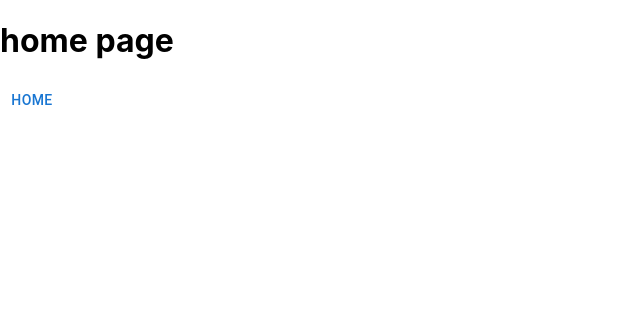
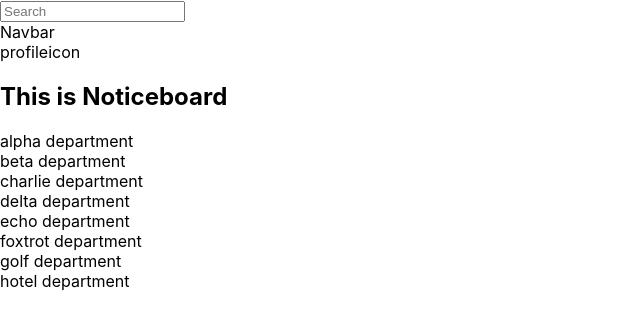
Before and after one commit to Poojajalagekar/capstone, a React (Create React App) app: page /home in a window 1280 px wide. Shown: the top 328 px of the page, without its empty margins (0-640 px from the left). Built offline with nearby package versions, Linux system fonts and the light colour scheme.

Commit message:
initaiated Folder Structure implementation for Adding Navbar and HomeScreen

```diff
--- a/src/Components/First.jsx
+++ b/src/Components/First.jsx
@@ -1,46 +1,54 @@
-import * as React from 'react';
-import AppBar from '@mui/material/AppBar';
-import { makeStyles } from '@mui/styles';
-import Toolbar from '@mui/material/Toolbar';
-import { NavLink } from 'react-router-dom';
-import { Stack } from '@mui/material';
-import { useNavigate } from 'react-router-dom';
-import { Button } from '@mui/material';
+import * as React from 'react'
+import AppBar from '@mui/material/AppBar'
+import { makeStyles } from '@mui/styles'
+import Toolbar from '@mui/material/Toolbar'
+import { NavLink } from 'react-router-dom'
+import { Stack } from '@mui/material'
+import { useNavigate } from 'react-router-dom'
+import { Button } from '@mui/material'
 import books from '../Components/Image/books.jpg'
-import { Link } from 'react-router-dom';
+import { Link } from 'react-router-dom'
 
 const useStyle = makeStyles({
   header: {
     background: 'linear-gradient(45deg, #000000 30%, #FF8E53 50%)',
-
   },
   tabs: {
     color: '#FFFFFF',
     marginRight: 20,
     textDecoration: 'none',
-        fontSize: 20
-    }
-
+    fontSize: 20,
+  },
 })
 
-const  FirstPage  = () => {
-
-    const classes = useStyle();
+const FirstPage = () => {
+  const classes = useStyle()
   return (
     <>
-        <AppBar position="static" className={classes.header}>
+      <AppBar position='static' className={classes.header}>
         <Toolbar>
-                <NavLink className={classes.tabs} to="/" exact>VIRTUAL LIBRARY</NavLink>
-                <NavLink className={classes.tabs} to="/login" exact>LOGIN</NavLink>
-                <NavLink className={classes.tabs} to="admin" exact>ADMIN</NavLink>
+          <NavLink className={classes.tabs} to='/' exact>
+            VIRTUAL LIBRARY
+          </NavLink>
+          <NavLink className={classes.tabs} to='/login' exact>
+            LOGIN
+          </NavLink>
+          <NavLink className={classes.tabs} to='admin' exact>
+            ADMIN
+          </NavLink>
         </Toolbar>
       </AppBar>
 
-        <img title="books" src={books} alt="hello" style={{width: 1535, height: 630 }}  />
+      <img
+        title='books'
+        src={books}
+        alt='hello'
+        style={{ width: 1535, height: 630 }}
+      />
 
-        <p align="center"> © Copyright 2020</p>
+      <p align='center'> © Copyright 2020</p>
     </>
   )
 }
 
-export default FirstPage;
+export default FirstPage
--- a/src/Components/Home.jsx
+++ b/src/Components/Home.jsx
@@ -1,15 +1,15 @@
-import Button from '@mui/material/Button';
-import { useNavigate } from 'react-router-dom';
-
+import Button from '@mui/material/Button'
+import { useNavigate } from 'react-router-dom'
+import Merger from '../Components/HomeData/Merger'
 
 const HomePage = () => {
-    const navigate = useNavigate();
-    return (
-        <>
-       <h1> home page</h1>
-       <Button onClick={() => navigate('/home')}> home </Button>
-      </>
-    )
+  const navigate = useNavigate()
+  return (
+    <>
+      <Merger />
+      {/* <Button onClick={() => navigate('/home')}> home </Button> */}
+    </>
+  )
 }
 
-export default HomePage;
+export default HomePage
--- /dev/null
+++ b/src/Components/HomeData/Branches.jsx
@@ -0,0 +1,18 @@
+function Branches() {
+  return (
+    <>
+      <div className='branches'>
+        <div className='one'>alpha department</div>
+        <div className='one'>beta department</div>
+        <div className='one'>charlie department</div>
+        <div className='one'>delta department</div>
+        <div className='one'>echo department</div>
+        <div className='one'>foxtrot department</div>
+        <div className='one'>golf department</div>
+        <div className='one'>hotel department</div>
+      </div>
+    </>
+  )
+}
+
+export default Branches
--- /dev/null
+++ b/src/Components/HomeData/Merger.jsx
@@ -0,0 +1,15 @@
+import Navbar from './Navbar'
+import Notice from './Notice'
+import Branches from './Branches'
+
+function Merger() {
+  return (
+    <>
+      <Navbar />
+      <Notice />
+      <Branches />
+    </>
+  )
+}
+
+export default Merger
--- /dev/null
+++ b/src/Components/HomeData/Navbar.jsx
@@ -0,0 +1,16 @@
+function Navbar() {
+  return (
+    <>
+      <div className='navBar'>
+        <div className='navLeft'>
+          <input type='text' className='navLeftBar' placeholder='Search' />
+        </div>
+
+        <div className='navMid'>Navbar</div>
+        <div className='navRight'>profileicon</div>
+      </div>
+    </>
+  )
+}
+
+export default Navbar
--- /dev/null
+++ b/src/Components/HomeData/Notice.jsx
@@ -0,0 +1,9 @@
+function Notice() {
+  return (
+    <>
+      <h2>This is Noticeboard</h2>
+    </>
+  )
+}
+
+export default Notice
```
Also changed, not shown: src/App.js (+20 -23 lines). Lines whose indentation alone changed are shown as unchanged.
